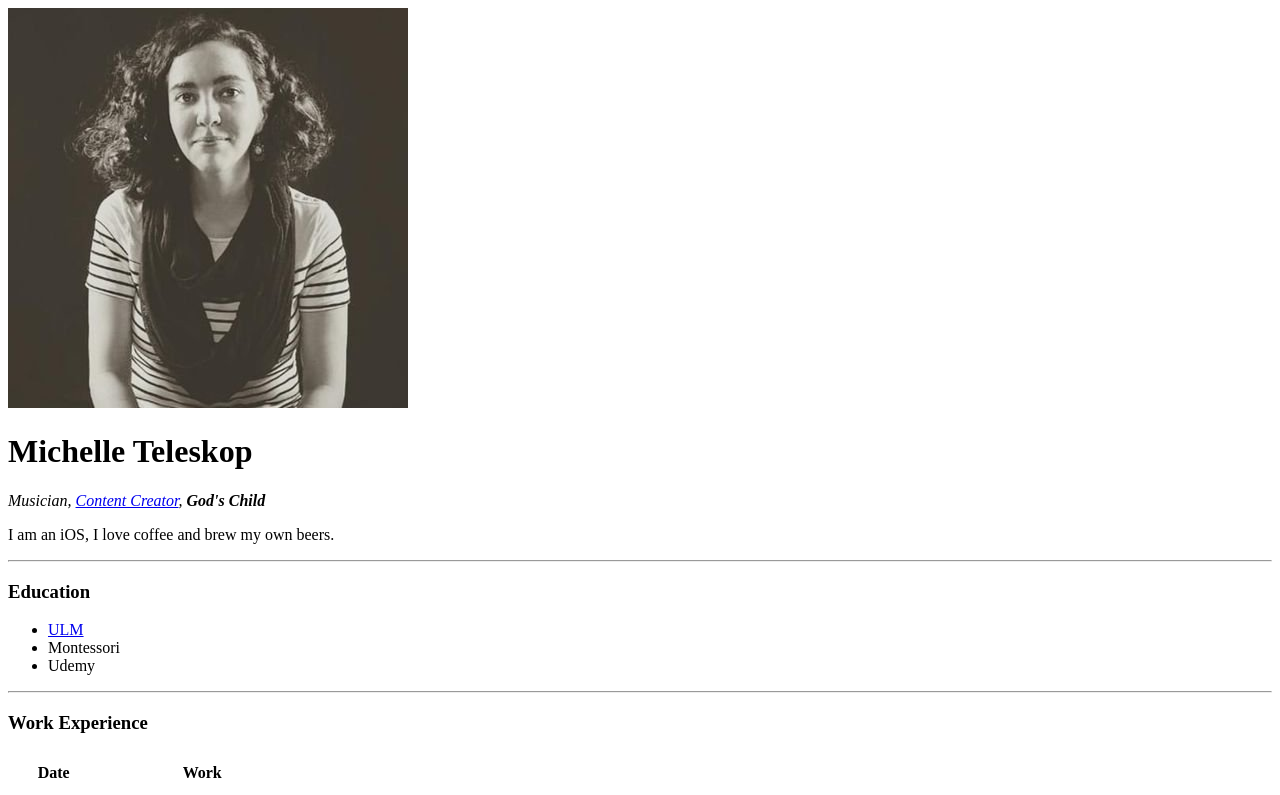
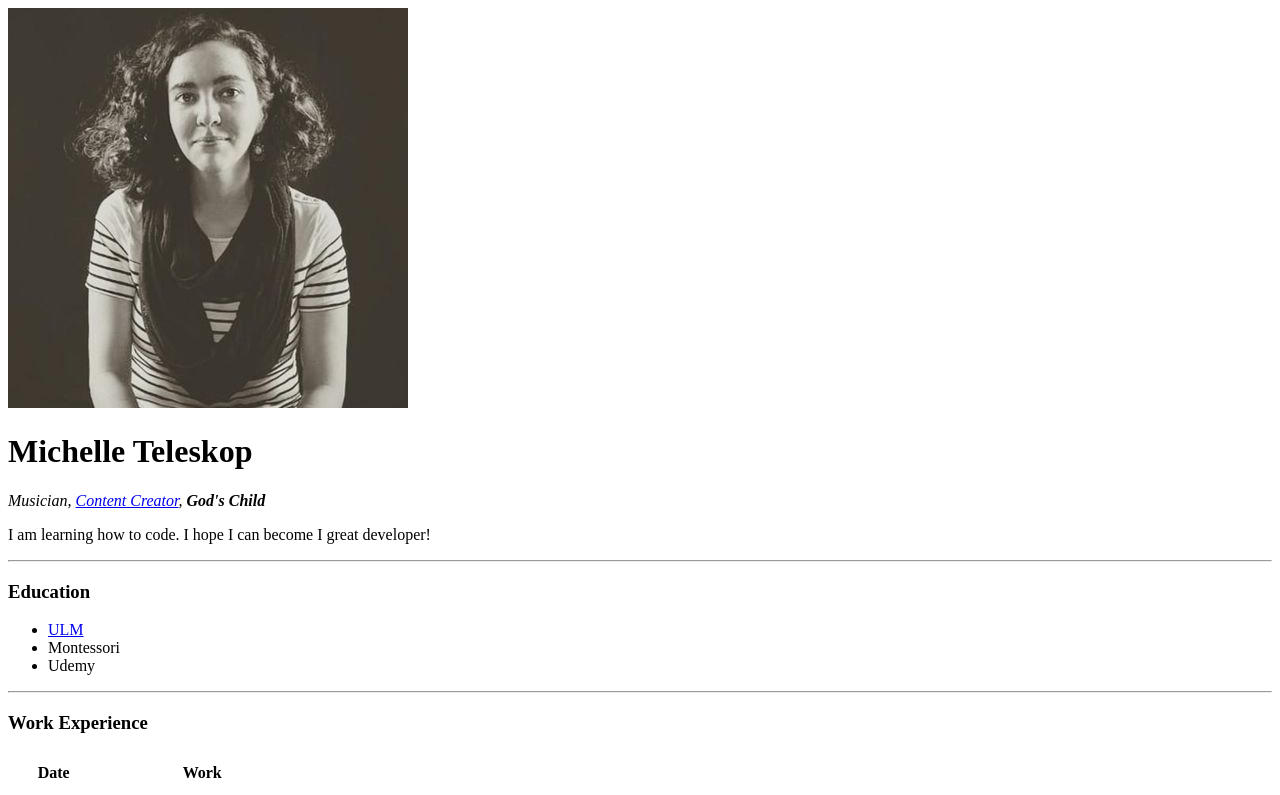
Before and after one commit to michteleskop/cv, a plain HTML site: page index.html in a window 1280 px wide. Shown: the top 795 px of the page. Drawn offline with Linux system fonts and the light colour scheme.

Commit message:
Update index.html

```diff
--- a/index.html
+++ b/index.html
@@ -3,14 +3,14 @@
 
 <head>
   <meta charset="utf-8">
-  <title> ⊙ Mich es Chida ⊙ </title>
+  <title> Mich es Chida </title>
 </head>
 <body>
   <img src="Michpersonal.jpeg" alt="Michelle profile picture">
   <h1> Michelle Teleskop </h1>
   <p><em> Musician, <a href="https://www.instagram.com/michteleskop/">Content Creator</a>, <strong>God's Child</strong></em></p>
 
-<p> I am an iOS, I love coffee and brew my own beers. </p>
+<p> I am learning how to code. I hope I can become I great developer! </p>
 <hr>
 <p> <h3> Education </h3> </p>
 <ul>
```
